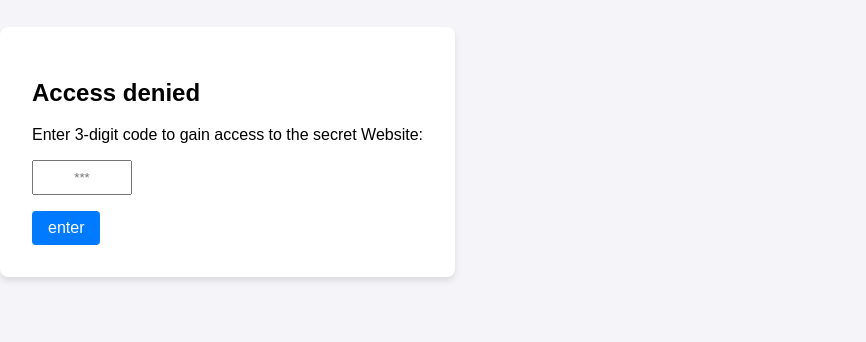
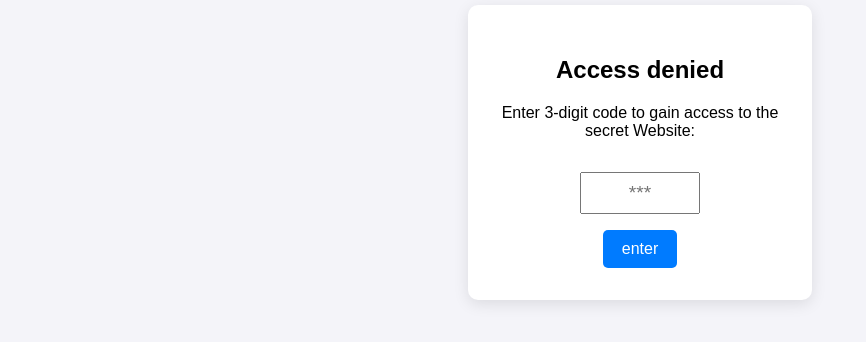
Before and after one commit to XLBoss36/xlboss36.github.io, a plain HTML site: page index.html in a window 1280 px wide. Shown: the part 248-590 px from the top of the page, without its empty margins (0-866 px from the left). Drawn offline with Linux system fonts and the light colour scheme.

Commit message:
Update style.css

```diff
--- a/style.css
+++ b/style.css
@@ -1,45 +1,43 @@
 html, body {
   margin: 0;
   padding: 0;
-	height: 100vh;
-}
+  height: 100vh;}
 
 body {
   font-family: Arial, sans-serif;
+  background-color: #f4f4f9;
   display: flex;
-	justify-context: center;
+  justify-content: center;
   align-items: center;
-	background-color: #f4f4f9;
 }
 
 .card {
   background: white;
   padding: 2rem;
-	border-radius: 8px;
-	box-shadow: 0 4px 6px rgba(0,0,0,0.1);
-	text-align: center:
-}
+  border-radius: 10px;
+  box-shadow: 0 4px 15px rgba(0, 0, 0, 0.1);
+  text-align: center;  width: 280px;}
 
 .hidden {
   display: none;
 }
 
 input {
-	font-size> 1.2rem;
+  font-size: 1.2rem;
   padding: 0.5rem;
-	width: 80px;
+  width: 100px;
   text-align: center;
-	margin-bottom: 1rem;
+  margin: 1rem 0;
 }
 
 button {
-	padding: 0.5rem 1rem;
+  padding: 0.6rem 1.2rem;
   font-size: 1rem;
   cursor: pointer;
   background-color: #007bff;
   color: white;
   border: none;
-	border-radius: 4px;
+  border-radius: 5px;
 }
 
 #error-msg {
```
Lines whose indentation alone changed are shown as unchanged.
